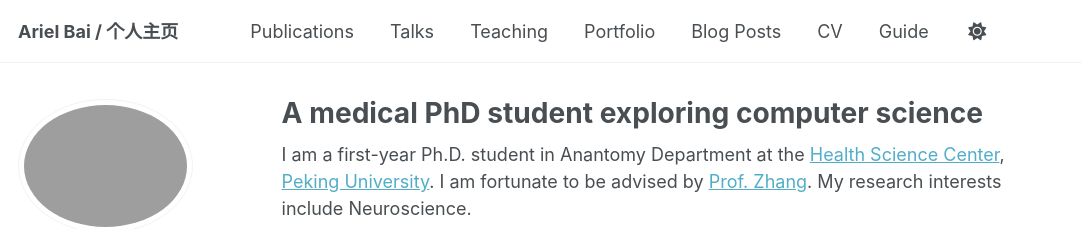
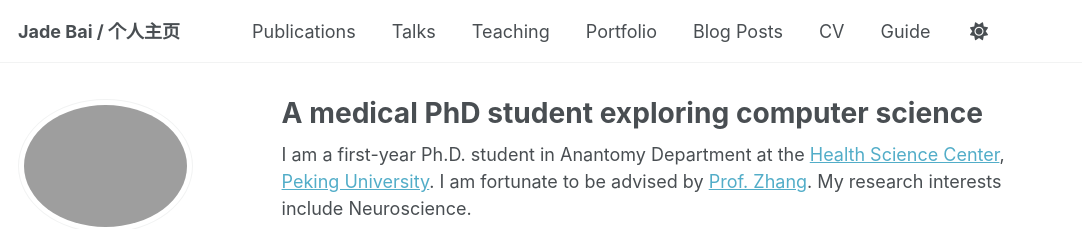
Before and after one commit to Baiyululu/Baiyululu.github.io, a Jekyll site: the page built from _pages/about.md, in a window 1280 px wide. Shown: the top 229 px of the page, without its empty margins (0-1082 px from the left). Built offline with Jekyll 4.4.1, drawn with Linux system fonts in a browser that asks for light colours; some web fonts are replaced; a script that is not in the unit is left out.

Commit message:
Update _config.yml

```diff
--- a/_config.yml
+++ b/_config.yml
@@ -9,7 +9,7 @@
 # Basic Site Settings
 locale                   : "en-US"
 site_theme               : "default" # Currently available options are "default", "air"
-title                    : "Ariel Bai / 个人主页"
+title                    : "Jade Bai / 个人主页"
 title_separator          : "-"
 name                     : &name "Your Name"
 description              : &description "Your Name's academic portfolio"   # Update this with a general description of your site, this is the default if not overridden by a page
```
